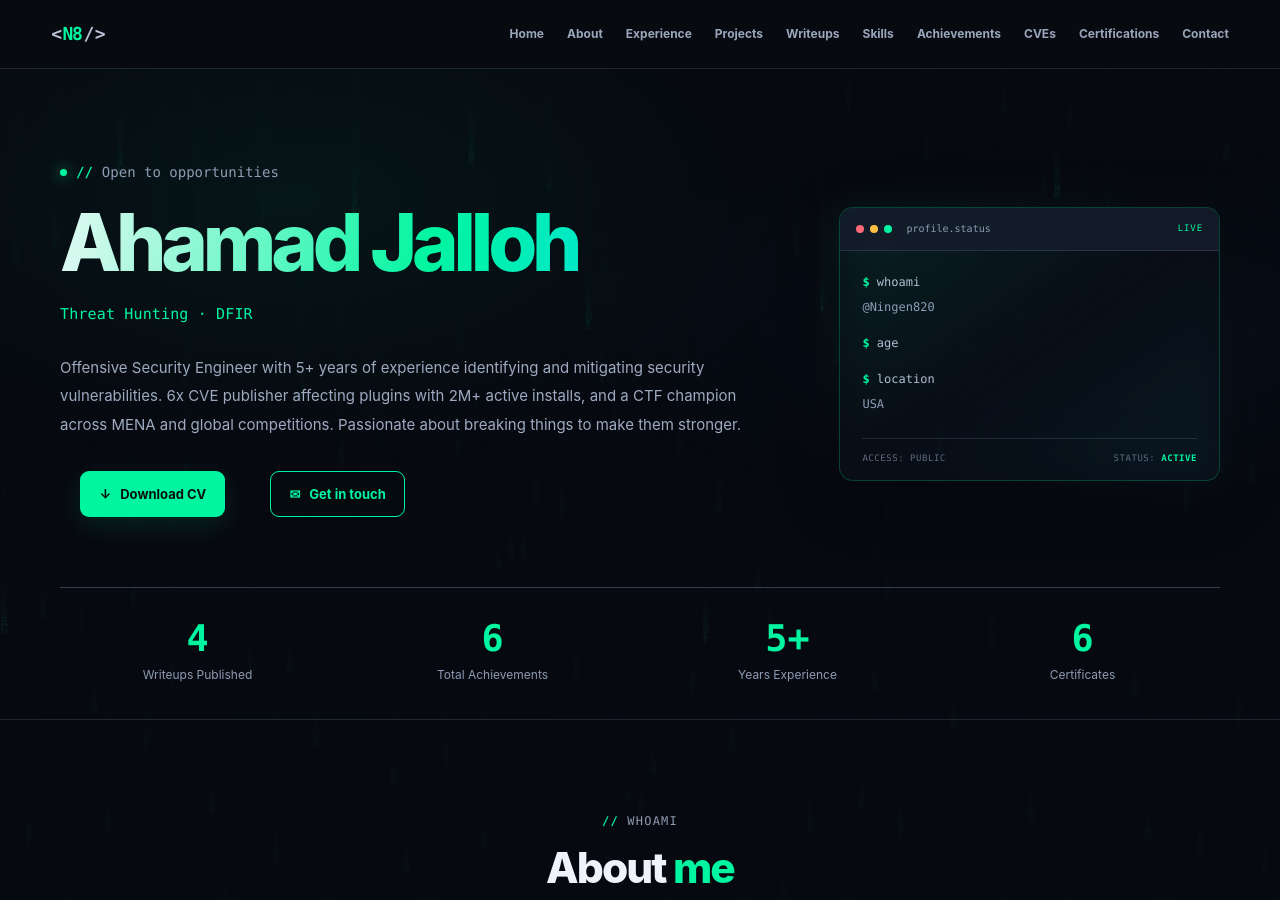
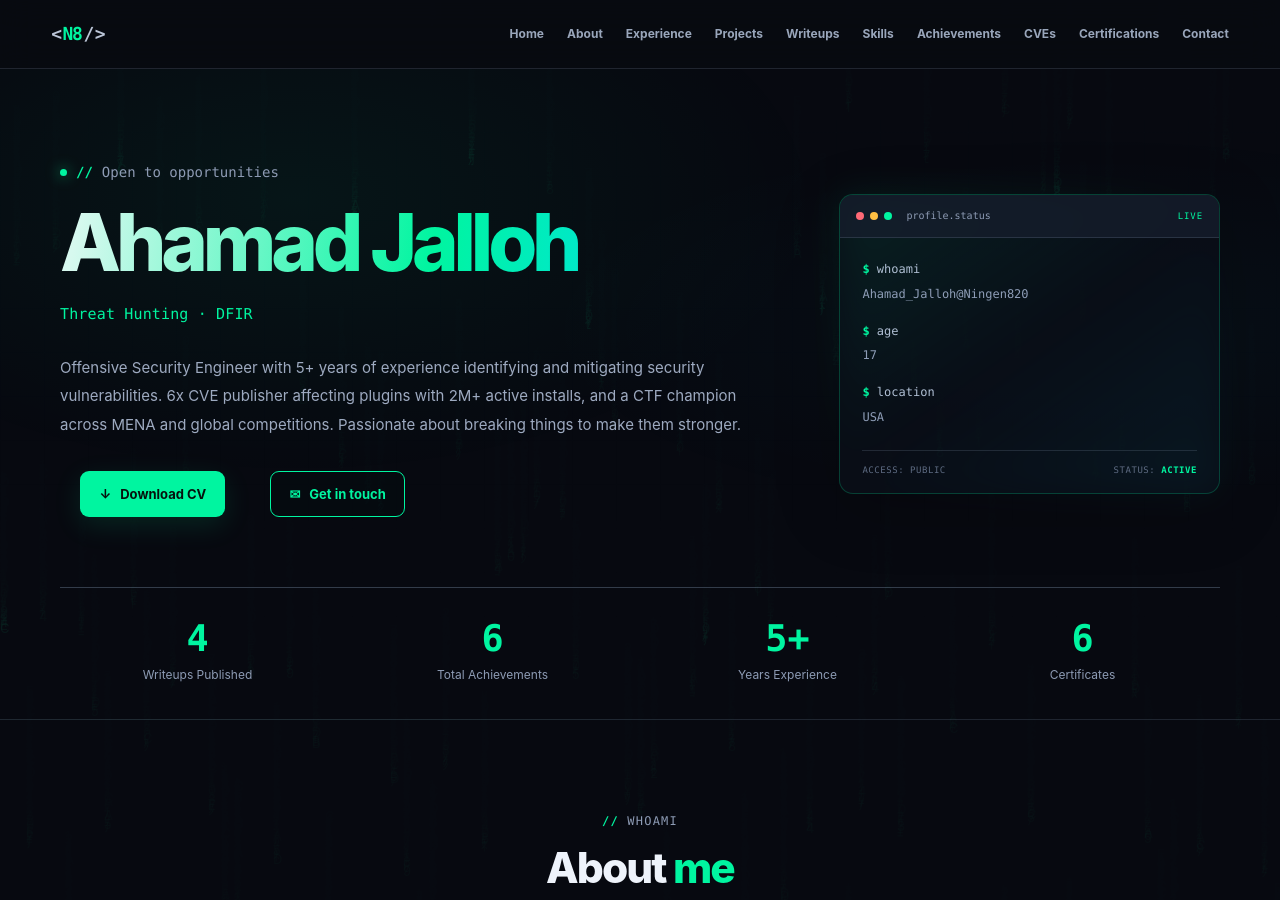
Before and after one commit to Ningen820/Ningen820.github.io, a Jekyll site: the page built from index.html, in a window 1280 px wide and 900 px high. Built offline with Jekyll 4.4.1, drawn with Linux system fonts in a browser that asks for light colours.

Commit message:
Update profile.yml

```diff
--- a/_data/profile.yml
+++ b/_data/profile.yml
@@ -1,7 +1,9 @@
 # Edit this file to control profile content and every numbered card.
 # For skill/certificate/achievement images, use files stored in /assets/random_images/.
 name: Ahamad Jalloh
+age: 17
 handle: Ningen820
+joinname: Ahamad_Jalloh
 status: Open to opportunities
 location: USA
 role: Threat Hunting Enthusiast
```
